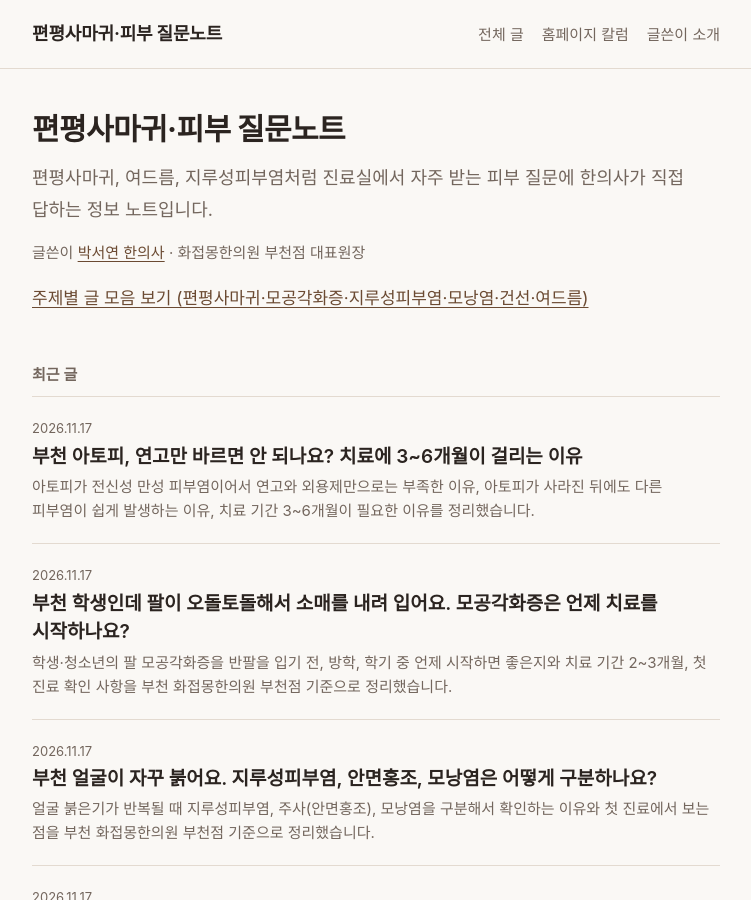
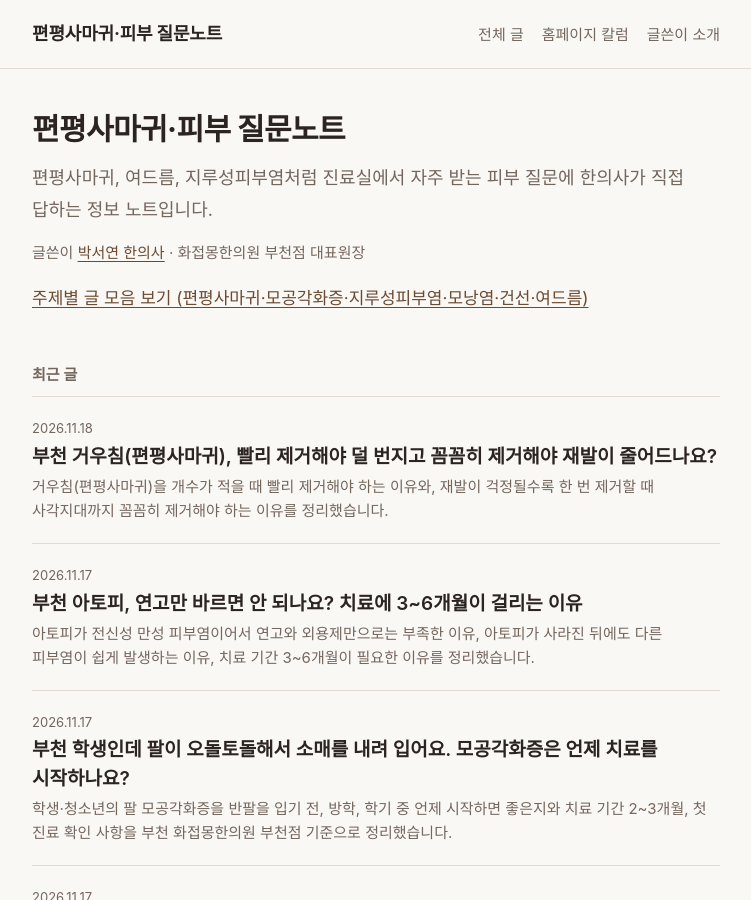
Before and after one commit to HJMbc-Park/HJMbc-Park.github.io, a Jekyll site: the page built from index.html, in a window 1280 px wide and 900 px high. Shown: the whole window, without its empty margins (264-1015 px from the left). Built offline with Jekyll 4.4.1, drawn with Linux system fonts in a browser that asks for light colours; some web fonts are replaced; part of the change alters nothing that is shown.

Commit message:
거우침 조기·꼼꼼 제거 노트와 칼럼 49113 추가
Co-Authored-By: Claude Sonnet 5.5 <noreply@anthropic.com>
Claude-Session: https://claude.ai/code/session_0169dzRn4bU7KzdNdA9Hnwch

```diff
--- /dev/null
+++ b/_posts/2026-11-18-bucheon-flat-wart-early-thorough-removal.md
@@ -0,0 +1,49 @@
+---
+layout: post
+title: "부천 거우침(편평사마귀), 빨리 제거해야 덜 번지고 꼼꼼히 제거해야 재발이 줄어드나요?"
+description: "거우침(편평사마귀)을 개수가 적을 때 빨리 제거해야 하는 이유와, 재발이 걱정될수록 한 번 제거할 때 사각지대까지 꼼꼼히 제거해야 하는 이유를 정리했습니다."
+date: 2026-11-18 10:00:00 +0900
+answer: "편평사마귀는 한 부위에서 다른 부위로 번질 수 있어서 개수가 적을 때 빨리 제거할수록 번지는 정도를 줄이기 쉽습니다. 재발이 걱정된다면 한 번 제거할 때 아이라인, 콧구멍, 입술 주변처럼 놓치기 쉬운 자리까지 꼼꼼히 제거하는 것이 중요합니다."
+faq:
+  - q: "거우침과 편평사마귀는 같은 것인가요?"
+    a: "같은 것을 가리키는 말입니다. 편평사마귀를 흔히 거우침이라고도 부릅니다."
+  - q: "왜 빨리 제거하라고 하나요?"
+    a: "MSD 매뉴얼은 사마귀가 대개 한 부위에서 다른 부위로 번지고, 편평사마귀는 면도를 하다가 퍼지기도 한다고 설명합니다. 개수가 적을 때 제거하면 번지는 정도를 줄이기 쉽습니다."
+  - q: "제거해도 재발하지 않나요?"
+    a: "MSD 매뉴얼은 모든 사마귀가 제거한 뒤에도 재발할 수 있다고 설명합니다. 그래서 한 번 제거할 때 보이는 병변을 가능한 꼼꼼히 제거하는 것이 중요합니다."
+  - q: "제거 후 회복은 얼마나 걸리나요?"
+    a: "얼굴은 7~10일, 목은 2~3주, 몸은 2~5주 정도 걸립니다. 개인 경과에 따라 다를 수 있습니다."
+column_url: "https://www.mongclinic.com/index.php/board/view/column/27/49113"
+column_title: "부천 거우침 제거, 빨리 할수록 덜 번지고 꼼꼼할수록 재발이 줄어듭니다"
+---
+## 왜 빨리 제거하라고 하나요?
+
+MSD 매뉴얼은 사마귀가 대개 몸의 한 부위에서 다른 부위로 번진다고 설명합니다. 편평사마귀는 면도를 하다가 퍼지기도 합니다. 하나가 둘이 되고 열이 되는 동안 제거해야 할 범위도 넓어지므로, **개수가 적고 범위가 좁을 때 제거**하는 편이 좋습니다.
+
+- 얼굴과 목은 세수, 면도, 화장 과정에서 건드리기 쉽습니다.
+- 손톱으로 뜯거나 짜면 주변으로 옮겨 갈 수 있습니다.
+
+## 재발이 무서우면 어떻게 하나요?
+
+모든 사마귀는 제거한 뒤에도 재발할 수 있습니다. 그렇다고 제거를 미루면 그 사이에 번질 수 있어서, **한 번 제거할 때 얼마나 꼼꼼히 하는지**가 중요합니다. 눈에 띄는 것만 제거하고 작은 것이 남으면 그 자리에서 다시 올라올 수 있습니다.
+
+| 놓치기 쉬운 자리 | 이유 |
+|---|---|
+| 아이라인 주변 | 눈 가까이라 작은 것이 숨어 있기 쉽습니다. |
+| 콧구멍 주변 | 거울로 보기 어렵습니다. |
+| 입술 주변 | 입꼬리와 입술선을 따라 늘어나기 쉽습니다. |
+| 구레나룻과 두피 경계 | 머리카락에 가려 보이지 않습니다. |
+
+## 모두 바로 제거하나요?
+
+새로 늘지 않는 비활동성은 먼저 제거해서 범위를 정리하고, 계속 늘어나는 활동성은 면역 치료를 먼저 고려합니다. 이 판단은 박서연 대표원장이 직접 보고 합니다. 기준은 [부천 편평사마귀 면역 치료는 언제 고려하나요?]({{ '/posts/bucheon-flat-wart-immune-therapy-when/' | relative_url }}) 글에서 확인하실 수 있습니다.
+
+## 제거 후 회복
+
+얼굴은 7~10일, 목은 2~3주, 몸은 2~5주 정도 걸립니다. 수유 중이어도 치료 과정에 영향이 없다고 안내합니다.
+
+더 자세한 내용은 몽클리닉 칼럼 [부천 거우침 제거, 빨리 할수록 덜 번지고 꼼꼼할수록 재발이 줄어듭니다](https://www.mongclinic.com/index.php/board/view/column/27/49113)에서 확인하실 수 있습니다.
+
+## 진료 정보
+
+화접몽한의원 부천점 · 박서연 한의사 · 경기 부천시 원미구 상동 길주로 91 비잔티움 4층 401호 (상동역 인근)
--- a/columns.md
+++ b/columns.md
@@ -24,5 +24,6 @@ permalink: /columns/
 - [부천 편평사마귀 무제한 제거 이벤트, 얼굴·목 거우침 29만원 한시적 이벤트](https://www.mongclinic.com/index.php/board/view/column/27/49106)
 - [부천 얼굴 홍조·지루성피부염·모낭염, 붉은 기가 반복될 때 함께 확인하는 이유](https://www.mongclinic.com/index.php/board/view/column/27/49108)
 - [부천 학생·청소년 팔 모공각화증 치료, 반팔 입기 전에 미리 시작하는 이유](https://www.mongclinic.com/index.php/board/view/column/27/49109)
+- [부천 거우침 제거, 빨리 할수록 덜 번지고 꼼꼼할수록 재발이 줄어듭니다](https://www.mongclinic.com/index.php/board/view/column/27/49113)
 
 [홈으로]({{ '/' | relative_url }}) · [주제별 글 모음]({{ '/topics/' | relative_url }})
```
